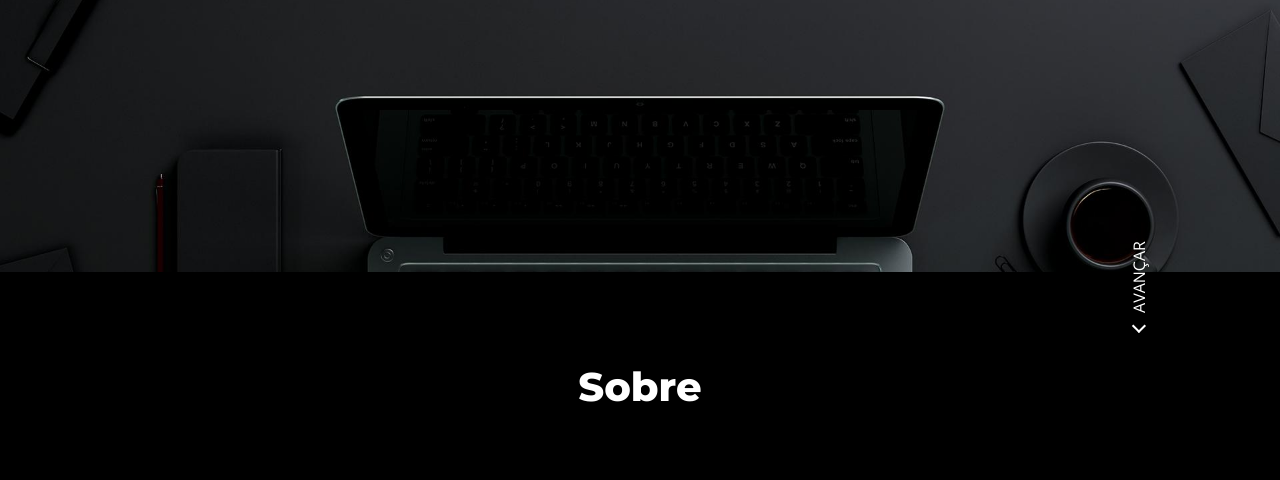
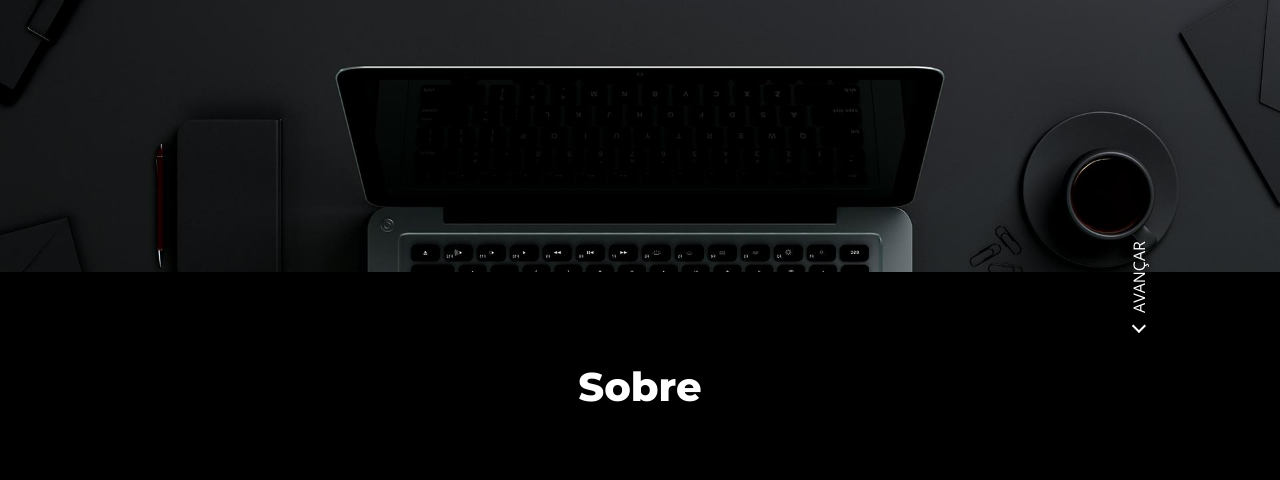
Before and after one commit to Talison-Miguel/Portfolio-Talison, a plain HTML site: page index.html in a window 1280 px wide. Shown: the part 388-868 px from the top of the page. Drawn offline with nearby package versions, Linux system fonts and the light colour scheme; files that its build step writes are made by us from their sources.

Commit message:
Update background header

```diff
--- a/sass/2-layouts/_header.sass
+++ b/sass/2-layouts/_header.sass
@@ -7,7 +7,7 @@ header
     min-height: 660px
     background-size: cover
     height: 87px
-    background-position: center
+    background-position: 100% 100%
     background-attachment: scroll
     font-family: variables.$Montserrat-font
     text-transform: uppercase
```
